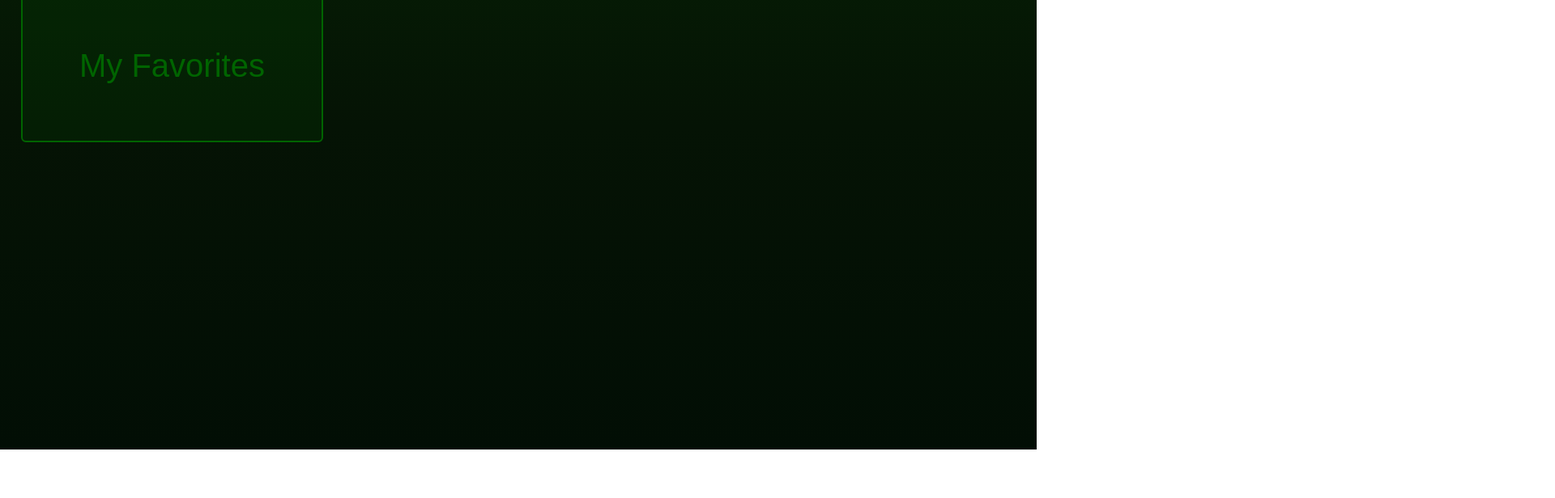
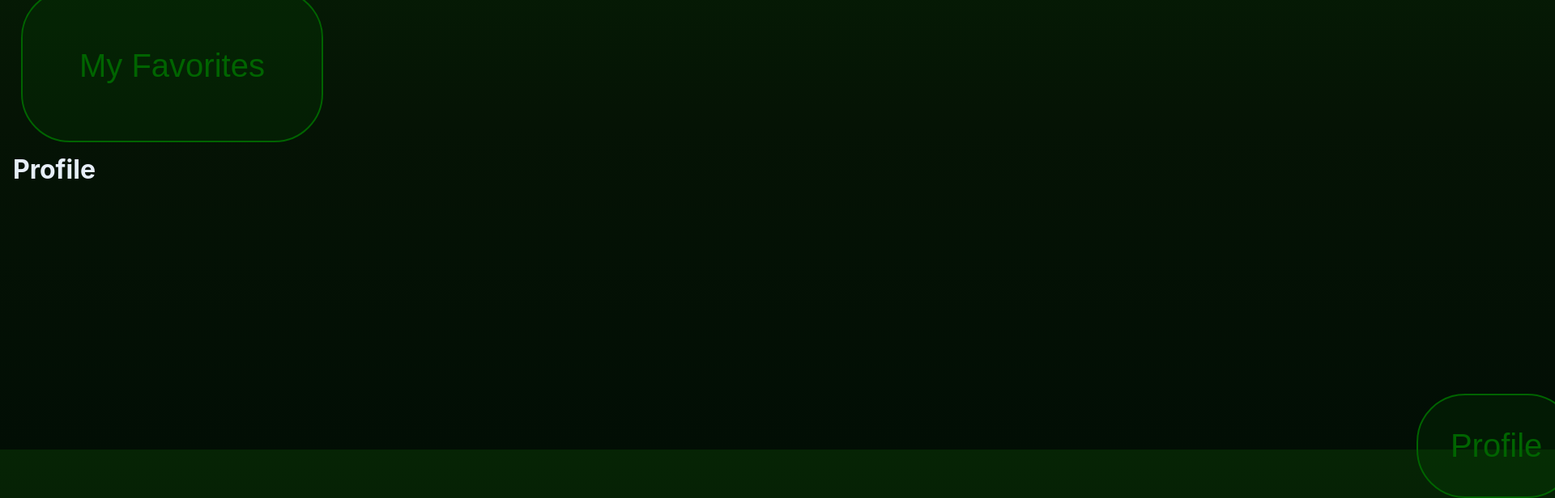
Before and after one commit to LissAponte/PRO150-SC2, a React (Vite) app in the folder frontend/study-space-app/: page /profile in a window 1280 px wide. Shown: the part 244-860 px from the top of the page at 81% size, 1920 px wide, since content can reach past the window. Before the commit the page ends 800 px from the top, so only its background shows below. Built offline with nearby package versions, Linux system fonts and the light colour scheme.

Commit message:
added Profile.jsx and added instance to app.jsx and to index.css

```diff
--- a/frontend/study-space-app/index.css
+++ b/frontend/study-space-app/index.css
@@ -104,7 +104,7 @@ body {
 	color: darkgreen;
 	border:  2px solid darkgreen;
 	background: rgba(0, 128, 0, 0.1);
-	border-radius: 6px;
+	border-radius: 60px;
 	cursor : pointer;
 	padding: 70px;
 	font-size: 40px;
@@ -113,6 +113,22 @@ body {
 	top: 10px;
 	left: 10px;
 
+}
+
+.profile-btn {
+	font-size: 0.9rem;
+	padding: 0.4rem 0.7rem;
+	color: darkgreen;
+	border:  2px solid darkgreen;
+	background: rgba(0, 128, 0, 0.1);
+	border-radius: 60px;
+	cursor : pointer;
+	padding: 40px;
+	font-size: 40px;
+	justify-content: center;
+	position: relative;
+	top: 480px;
+	left: 1360px;
 }
 
 
--- a/frontend/study-space-app/src/App.jsx
+++ b/frontend/study-space-app/src/App.jsx
@@ -5,7 +5,7 @@ import Register from "./pages/Register";
 import StudySpaces from "./pages/StudySpace";
 import StudySpaceDetails from "./pages/StudySpaceDetails";
 import MyFavorites from "./pages/MyFavorites";
-
+import Profile from "./pages/Profile";
 
 export default function App() {
   return (
@@ -29,6 +29,9 @@ export default function App() {
         <a href="/favorites" className="mr-4">
         <button className="favorites-btn">My Favorites</button>
         </a>
+        <a href="/profile">
+        <button className="profile-btn">Profile</button>
+        </a>
       </nav>
 
       {/* Page Routes */}
@@ -39,6 +42,7 @@ export default function App() {
         <Route path="/register" element={<Register />} />
         <Route path="/spaces/:id" element={<StudySpaceDetails />} />
         <Route path="/favorites" element={<MyFavorites />} />
+        <Route path="/profile" element={<Profile />} />
       </Routes>
 
     </div>
--- /dev/null
+++ b/frontend/study-space-app/src/pages/Profile.jsx
@@ -0,0 +1,7 @@
+export default function Profile() {
+
+    return (
+        <h1>Profile</h1>
+
+    )
+}
```
